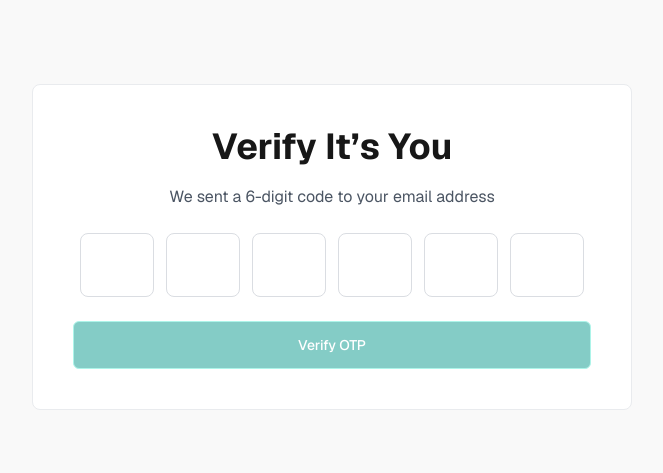
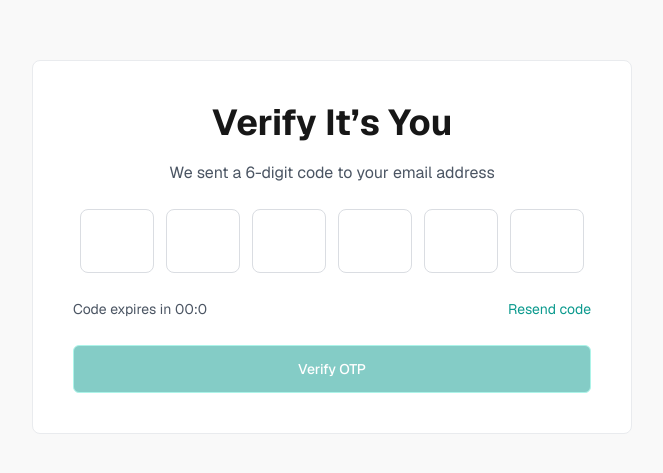
Before and after one commit to xbanka/xbanka-web-app, a Next.js app: page /verify-device in a window 1280 px wide. Shown: the part 153-626 px from the top of the page, without its empty margins (308-971 px from the left). Built offline with nearby package versions, Linux system fonts and the light colour scheme; no server answers.

Commit message:
feat: resend otp.

```diff
--- a/components/auth/verify-device.tsx
+++ b/components/auth/verify-device.tsx
@@ -7,9 +7,11 @@ import { useVerifyDevice } from "@/lib/services/auth.service";
 import { Card } from "../ui/FormCard";
 import { FormHeader } from "../ui/FormHeader";
 import { maskEmail } from "@/lib/maskEmail";
+import { useOtpFlow } from "@/hooks/use-otp-flow";
 
 export default function VerifyDevice() {
   const [code, setCode] = useState("");
+  const { sendOtp, cooldown, canResend } = useOtpFlow();
   const verifyEmail =
     typeof window !== "undefined" ? localStorage.getItem("verifyEmail") : null;
 
@@ -61,6 +63,17 @@ export default function VerifyDevice() {
         placeholder="6-digit code"
       /> */}
       <OtpInput onChange={handleChange} error={error?.message} />
+      <div className="flex items-center justify-between">
+        <p className="text-text ont-normal text-sm leading-6">
+          Code expires in 00:{cooldown}
+        </p>
+        <p
+          onClick={sendOtp}
+          className={` font-normal text-sm leading-6 ${canResend ? "text-Green cursor-pointer" : "text-text cursor-not-allowed"} `}
+        >
+          Resend code
+        </p>
+      </div>
       <Button
         onClick={handleVerify}
         disabled={code.length !== 6 || isPending}
```
